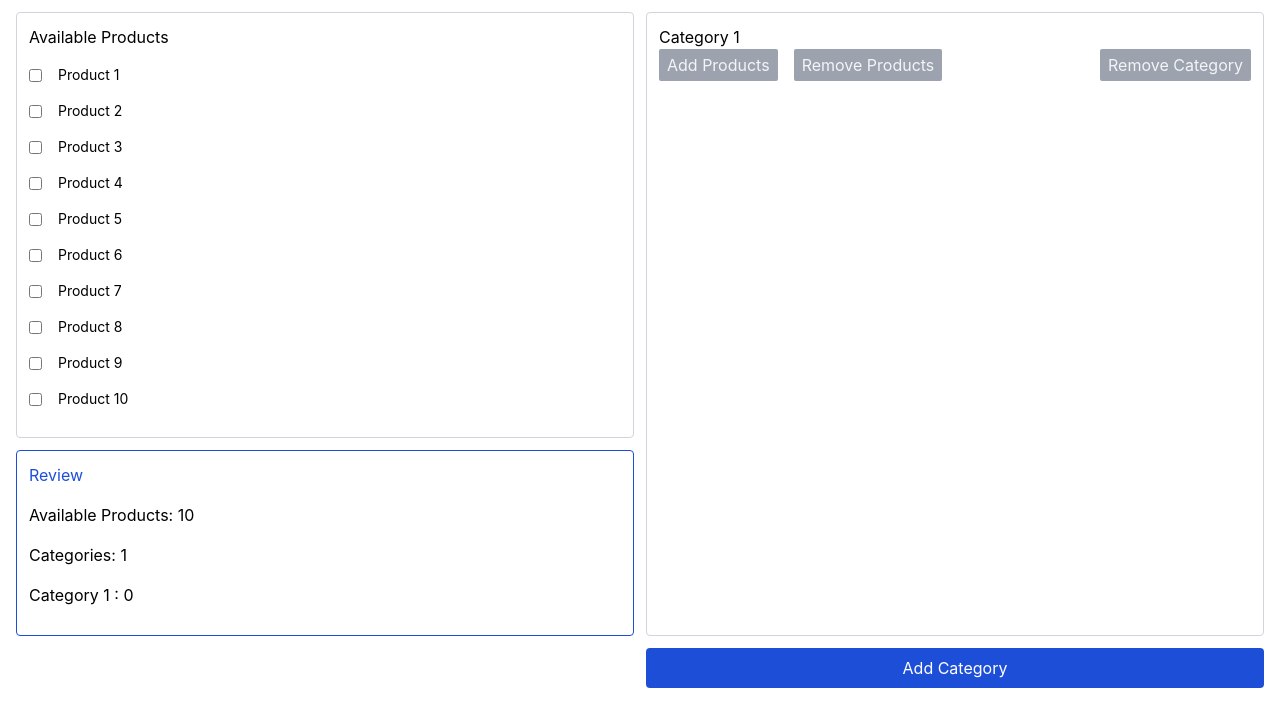
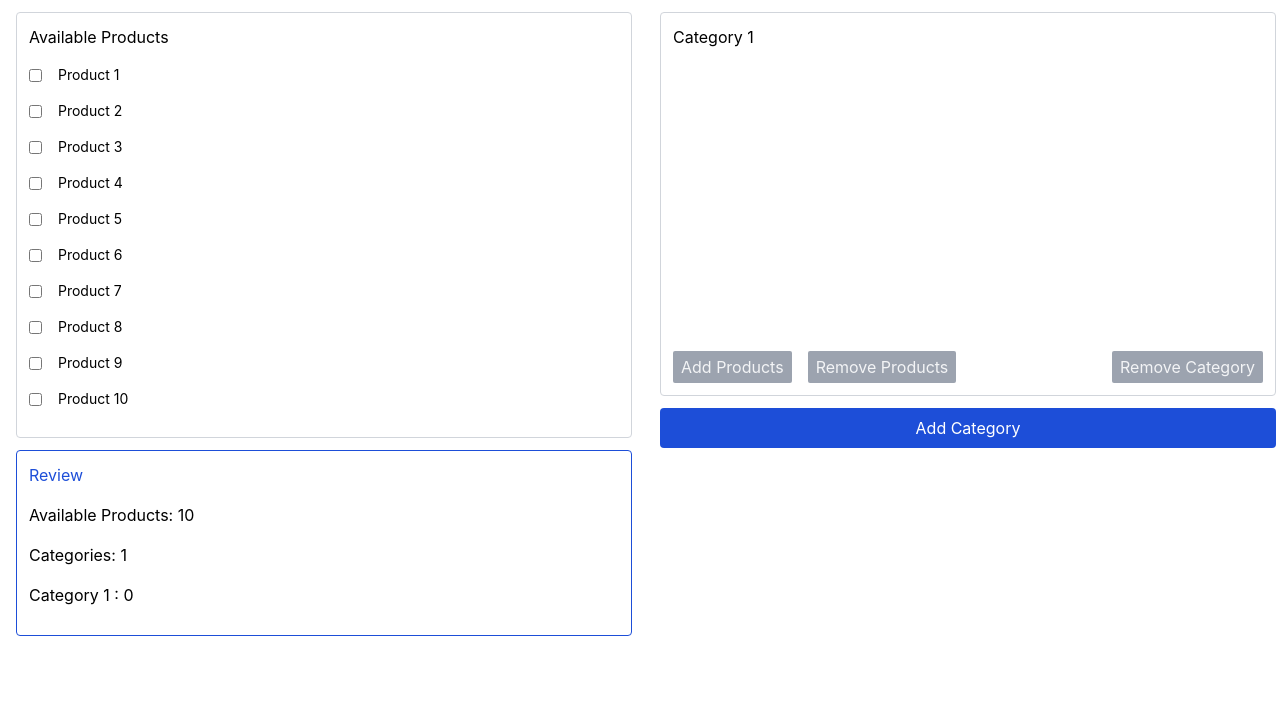
Before and after one commit to gucal/product-management, a Next.js app: page / in a window 1280 px wide. Shown: the top 726 px of the page. Built offline with nearby package versions, Linux system fonts and the light colour scheme.

Commit message:
design changes

```diff
--- a/components/Category.js
+++ b/components/Category.js
@@ -91,8 +91,8 @@ function Category({ categoryName, categoryID, categoryProducts }) {
   }
 
   return (
-    <div className="p-3 border border-gray-300 rounded min-h-full">
-      <div className="flex-col justify-between">
+    <div className="flex flex-col justify-between p-3 border border-gray-300 rounded min-h-full">
+      <div>
         <div>
           <span>{categoryName}</span>
         </div>
@@ -111,6 +111,7 @@ function Category({ categoryName, categoryID, categoryProducts }) {
               </div>
             </div>
           ))}
+        </div>
       </div>
       <div className="flex justify-between">
         <div className="flex space-x-4">
@@ -150,7 +151,6 @@ function Category({ categoryName, categoryID, categoryProducts }) {
         </div>
       </div>
     </div>
-    </div>
   )
 }
 
--- a/pages/index.js
+++ b/pages/index.js
@@ -24,8 +24,8 @@ function Home() {
 
   return (
     <Container>
-      <div className="flex justify-between space-x-3 py-3">
-        <div className="flex-col w-full space-y-3">
+      <div className="grid grid-cols-2 gap-4 space-x-3 py-3">
+        <div className="flex flex-col w-full space-y-3 h-96">
           <div className="w-full p-3 border border-gray-300 rounded">
             <span>Available Products</span>
             {state.freeProducts.map((product, index) => (
@@ -36,7 +36,7 @@ function Home() {
             <span className="text-blue-700">Review</span>
             <div className="my-4">
               <p className="my-4">Available Products: {state.freeProducts.length}</p>
-              <p className="my-4">Categories: {state.categories.length}</p>
+              <p>Categories: {state.categories.length}</p>
               {state.categories.map((category, index) => (
                 <p className="my-4" key={index}>
                   {category.name} : {category.products.length}
```
Lines whose indentation alone changed are shown as unchanged.
